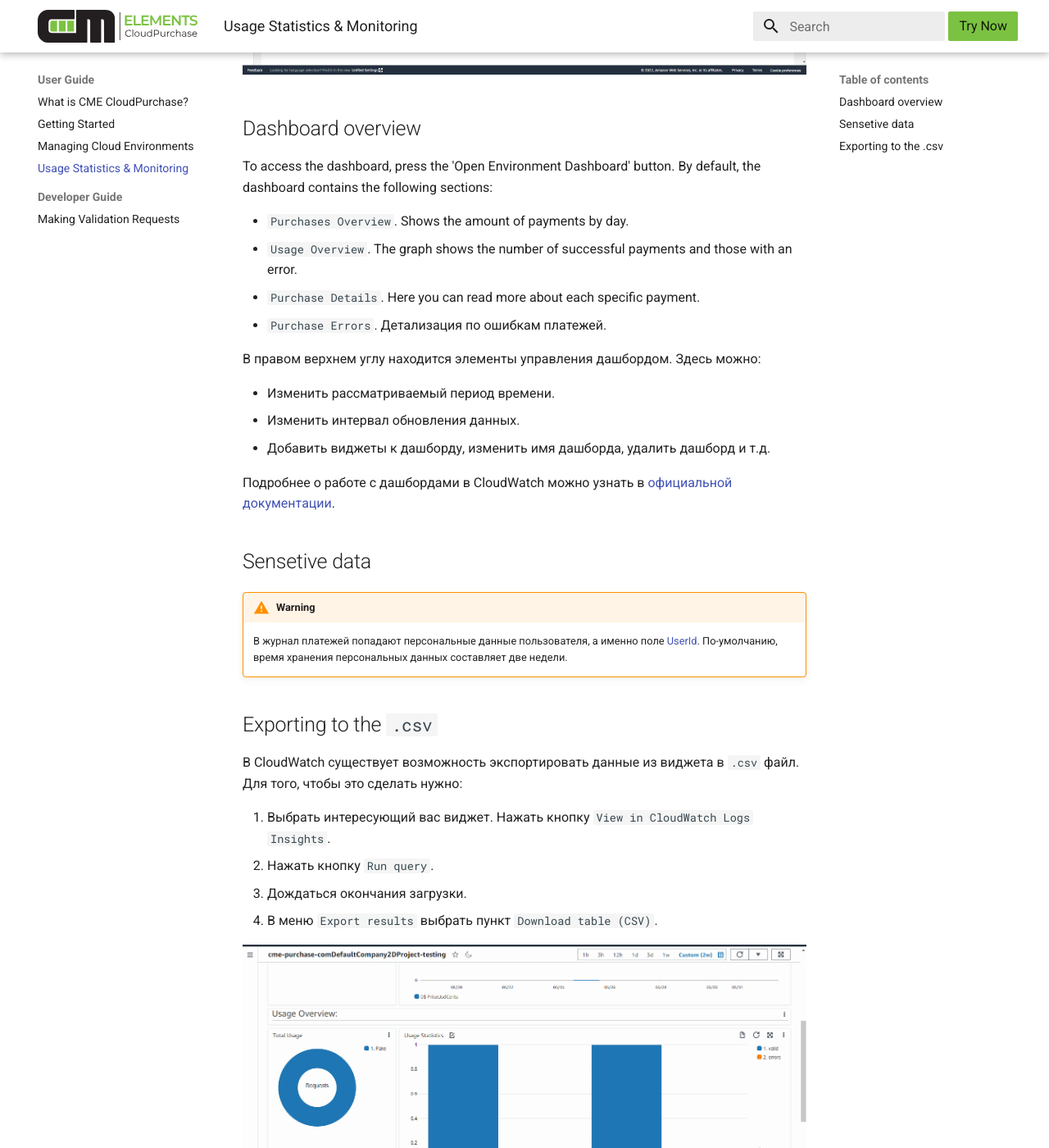
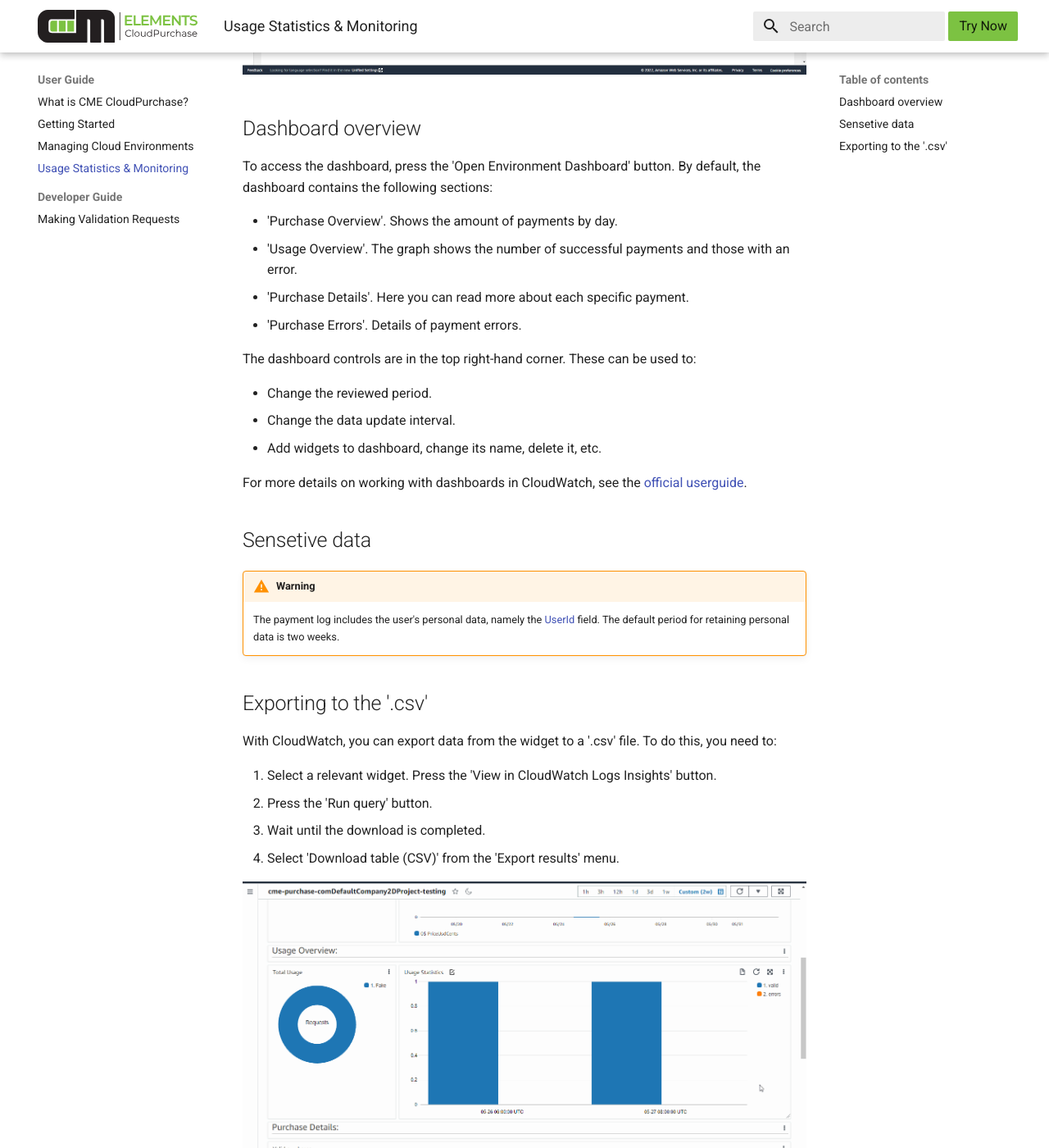
Before and after one commit to creative-mobile/CME.Documentation, an MkDocs documentation site: the page built from docs/user_guide/usage_statistics.md, in a window 1280 px wide and 1400 px high, scrolled down 568 px. Shown: the whole window at 82% size. Built offline with MkDocs 1.6.1 and Material for MkDocs 9.7.7, drawn with Linux system fonts in a browser that asks for light colours; comment, search, counter and statistics services are not loaded.

Commit message:
Update usage_statistics.md

```diff
--- a/docs/user_guide/usage_statistics.md
+++ b/docs/user_guide/usage_statistics.md
@@ -8,33 +8,33 @@
 
 To access the dashboard, press the 'Open Environment Dashboard' button. By default, the dashboard contains the following sections:
 
- * `Purchases Overview`. Shows the amount of payments by day.
- * `Usage Overview`. The graph shows the number of successful payments and those with an error.
- * `Purchase Details`. Here you can read more about each specific payment.
- * `Purchase Errors`. Детализация по ошибкам платежей.
+ * 'Purchase Overview'. Shows the amount of payments by day.
+ * 'Usage Overview'. The graph shows the number of successful payments and those with an error.
+ * 'Purchase Details'. Here you can read more about each specific payment.
+ * 'Purchase Errors'. Details of payment errors.
 
- В правом верхнем углу находится элементы управления дашбордом. Здесь можно:
+ The dashboard controls are in the top right-hand corner. These can be used to:
 
- * Изменить рассматриваемый период времени.
- * Изменить интервал обновления данных.
- * Добавить виджеты к дашборду, изменить имя дашборда, удалить дашборд и т.д.
+* Change the reviewed period.
+* Change the data update interval.
+* Add widgets to dashboard, change its name, delete it, etc.
 
-Подробнее о работе с дашбордами в CloudWatch можно узнать в [официальной документации](https://docs.aws.amazon.com/AmazonCloudWatch/latest/monitoring/CloudWatch_Dashboards.html).
+For more details on working with dashboards in CloudWatch, see the [official userguide](https://docs.aws.amazon.com/AmazonCloudWatch/latest/monitoring/CloudWatch_Dashboards.html).
 
 ## <a id="sensetive-data"></a> Sensetive data
 
 <div class="admonition warning">
 <p class="admonition-title">Warning</p>
-<p>В журнал платежей попадают персональные данные пользователя, а именно поле <a href="/api_reference/CME.CloudPurchase/#F-CME-CloudPurchase-ValidationRequest-UserId">UserId</a>. По-умолчанию, время хранения персональных данных составляет две недели.</p>
+<p>The payment log includes the user's personal data, namely the <a href="/api_reference/CME.CloudPurchase/#F-CME-CloudPurchase-ValidationRequest-UserId">UserId</a> field. The default period for retaining personal data is two weeks.</p>
 </div>
 
-## <a id="data-export"></a> Exporting to the `.csv`
+## <a id="data-export"></a> Exporting to the '.csv'
 
-В CloudWatch существует возможность экспортировать данные из виджета в `.csv` файл. Для того, чтобы это сделать нужно:
+With CloudWatch, you can export data from the widget to a '.csv' file. To do this, you need to:
 
-1. Выбрать интересующий вас виджет. Нажать кнопку `View in CloudWatch Logs Insights`.
-2. Нажать кнопку `Run query`.
-3. Дождаться окончания загрузки.
-4. В меню `Export results` выбрать пункт `Download table (CSV)`.
+1. Select a relevant widget. Press the 'View in CloudWatch Logs Insights' button.
+2. Press the 'Run query' button.
+3. Wait until the download is completed.
+4. Select 'Download table (CSV)' from the 'Export results' menu.
 
 ![!](../assets/export-csv.gif)
```
